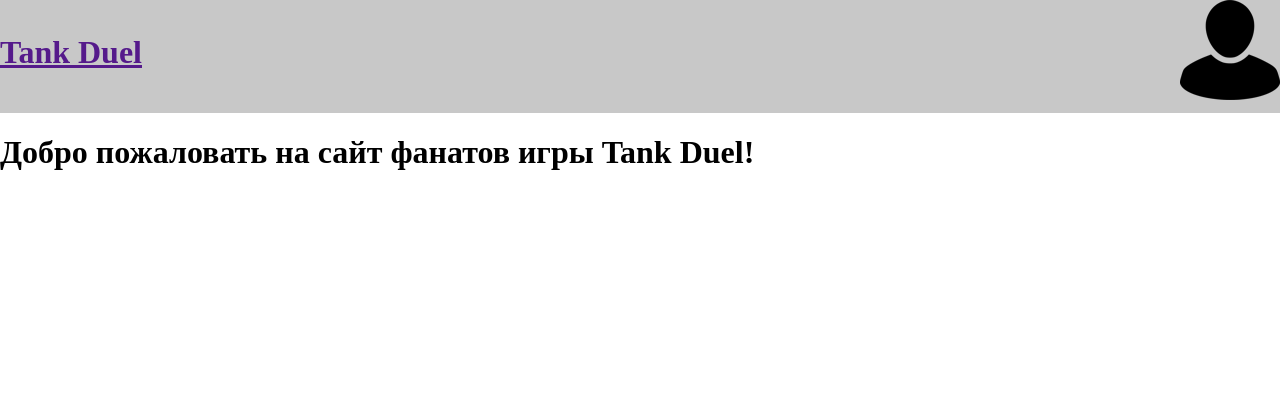
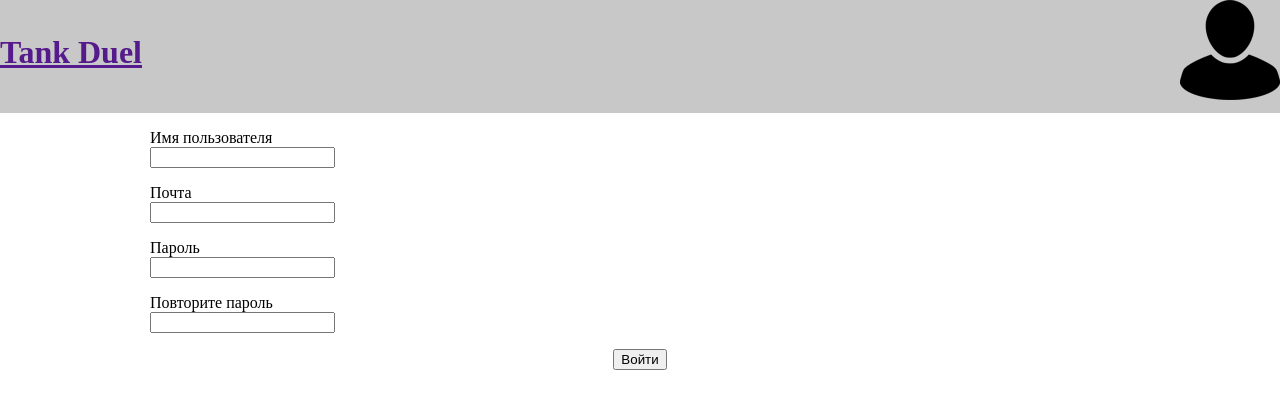
Before and after one commit to programlamb/TD_Website, a Flask app: page /register in a window 1280 px wide. Shown: the top 409 px of the page. Run offline with Flask 2, Linux system fonts and the light colour scheme.

Commit message:
Register works

```diff
--- a/main.py
+++ b/main.py
@@ -14,6 +14,8 @@ from data.register import RegisterForm
 from data.login import LoginForm
 from data.users import User
 from data import db_session
+
+DATABASE = 'dbase/users.db'
 
 
 app = Flask(__name__)
@@ -55,7 +57,6 @@ def reqister():
         user = User()
         user.name = regform.name.data
         user.email = regform.email.data
-        user.about = regform.about.data
         user.set_password(regform.password.data)
         db.add(user)
         db.commit()
@@ -89,12 +90,12 @@ def login():
 
 
 @app.route('/logout')
-
 def logout():
     logout_user()
     return redirect('/')
 
 
 if __name__ == "__main__":
+    db_session.global_init(DATABASE)
 
     app.run(host="localhost")
--- /dev/null
+++ b/templates/login.html
@@ -0,0 +1,6 @@
+
+{% extends "base.html" %}
+
+{% block content %}
+    <h1>OK</h1>
+{% endblock %}
--- a/templates/register.html
+++ b/templates/register.html
@@ -2,5 +2,36 @@
 {% extends "base.html" %}
 
 {% block content %}
-    <h1>Добро пожаловать на сайт фанатов игры Tank Duel!</h1>
+<form class="login_form" method="post" style="padding-left: 150px; padding-right: 150px;">
+    <div class="container">
+        {{form.hidden_tag()}}
+        {{form.csrf_token}}
+        <p>
+            {{form.name.label}}<br>
+            {{form.name(class="form-control")}}<br>
+            {% for error in form.name.errors %}
+                <p class="alert alert-danger" role="alert">{{error}}
+            {% endfor %}
+        <p>
+            {{form.email.label}}<br>
+            {{form.email(class="form-control", type="email")}}<br>
+            {% for error in form.email.errors %}
+                <p class="alert alert-danger" role="alert">{{error}}
+            {% endfor %}
+        <p>
+            {{form.password.label}}<br>
+            {{form.password(class="form-control", type="password")}}<br>
+            {% for error in form.password.errors %}
+                <p class="alert alert-danger" role="alert">{{error}}
+            {% endfor %}
+        <p>
+            {{form.password_again.label}}<br>
+            {{form.password_again(class="form-control", type="password")}}<br>
+            {% for error in form.password_again.errors %}
+                <p class="alert alert-danger" role="alert">{{error}}
+            {% endfor %}
+        <p align="center">
+            {{form.submit(type="submit", class="iw-modal-btn")}}
+    </div>
+</form>
 {% endblock %}
```
